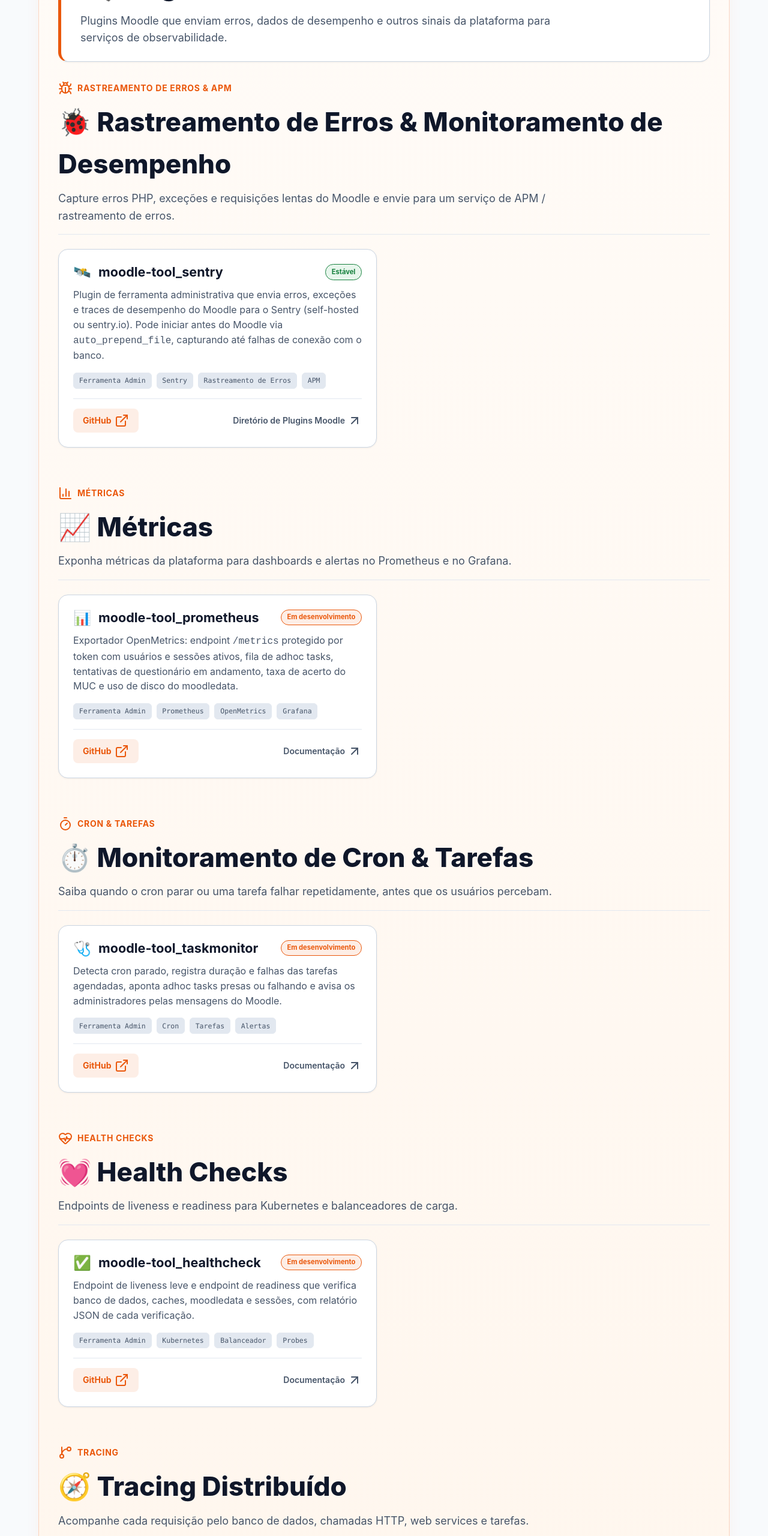
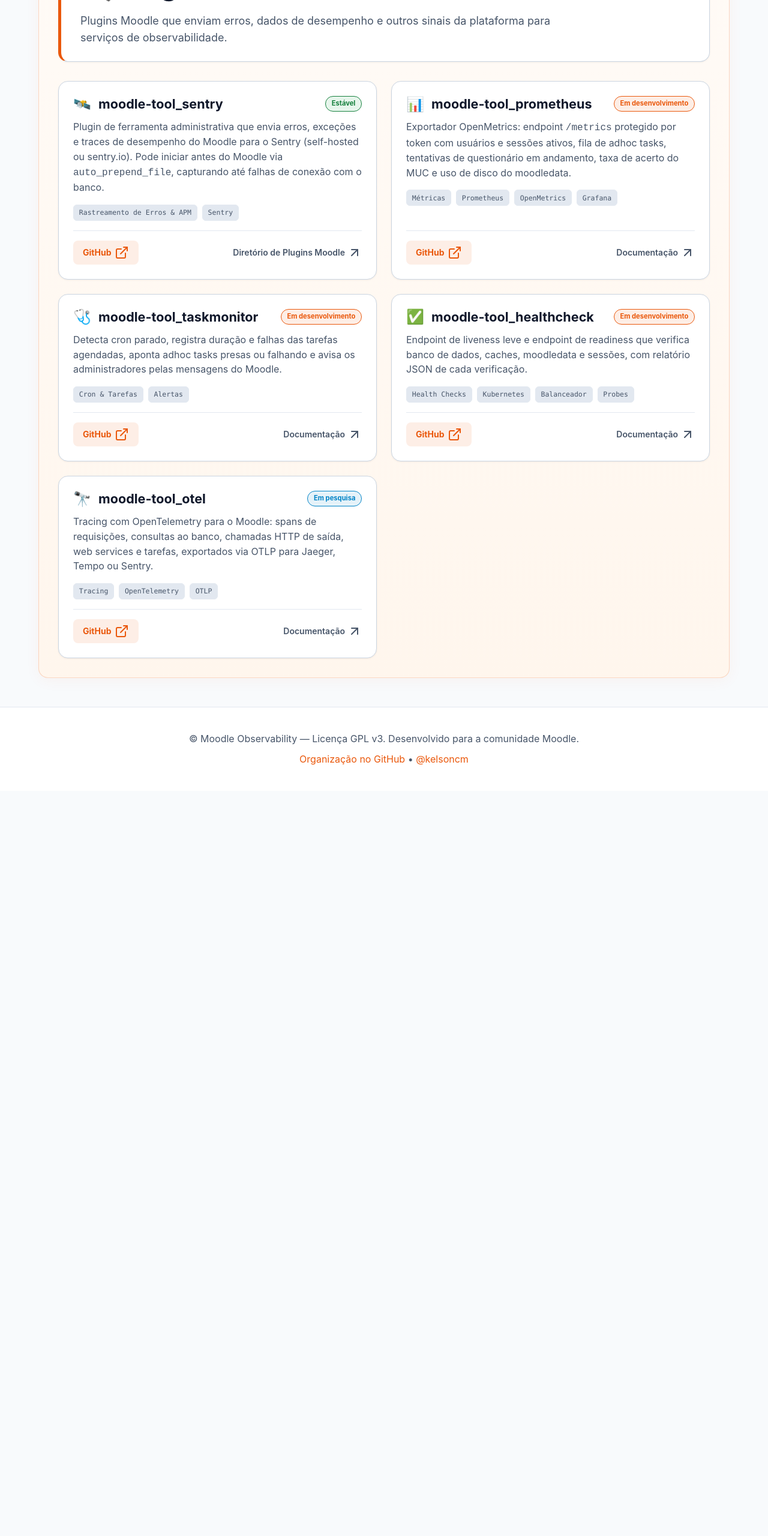
Before and after one commit to moodle-observability/moodle-observability.github.io, a plain HTML site: page pt-br/index.html in a window 1280 px wide. Shown: the part 860-3420 px from the top of the page at 60% size. After the commit the page ends 2178 px from the top, so only its background shows below. Drawn offline with nearby package versions, Linux system fonts and the light colour scheme; a web font is replaced by a local one.

Commit message:
docs(portal): [UPD] Remove as subcategorias e lista os plugins numa grade única
Motivo: cada categoria (erros/APM, métricas, cron e tarefas, health checks,
tracing) tinha um só plugin, o que deixava o portal longo, com um card por
linha e cabeçalhos repetitivos (moodle-observability/workspace#6).

Impacto: os 5 plugins aparecem numa grade única de 2 colunas nas versões en
e pt-br; a categoria passa a ser a primeira tag de cada card, no lugar da
tag "Admin Tool"/"Ferramenta Admin" (igual em todos), e tags já contidas na
categoria foram removidas. Busca, filtros e selos de status continuam iguais.

Arquivos/Mudanças realizada:
- en/index.html e pt-br/index.html: seções por categoria substituídas por
  uma grade única (.section-grid.plugins-grid).
- README.md: estrutura do portal atualizada.

```diff
--- a/pt-br/index.html
+++ b/pt-br/index.html
@@ -118,17 +118,7 @@
         </p>
       </div>
 
-      <!-- SECTION 1: ERROR TRACKING & APM -->
-      <section class="category-section" id="error-tracking" data-group="plugins">
-        <div class="section-intro">
-          <div class="section-badge"><i data-lucide="bug"></i> Rastreamento de Erros & APM</div>
-          <h2 class="section-title">🐞 Rastreamento de Erros & Monitoramento de Desempenho</h2>
-          <p class="section-desc">
-            Capture erros PHP, exceções e requisições lentas do Moodle e envie para um serviço de APM / rastreamento de erros.
-          </p>
-        </div>
-
-        <div class="section-grid">
+      <div class="section-grid plugins-grid">
           <article class="repo-card" data-search="moodle-tool_sentry tool sentry error tracking apm performance monitoring exceptions observability" data-group="plugins">
             <div>
               <div class="card-header">
@@ -142,10 +132,8 @@
                 Plugin de ferramenta administrativa que envia erros, exceções e traces de desempenho do Moodle para o Sentry (self-hosted ou sentry.io). Pode iniciar antes do Moodle via <code>auto_prepend_file</code>, capturando até falhas de conexão com o banco.
               </p>
               <div class="card-tags">
-                <span class="tag">Ferramenta Admin</span>
+                <span class="tag">Rastreamento de Erros & APM</span>
                 <span class="tag">Sentry</span>
-                <span class="tag">Rastreamento de Erros</span>
-                <span class="tag">APM</span>
               </div>
             </div>
             <div class="card-bottom">
@@ -157,20 +145,7 @@
               </a>
             </div>
           </article>
-        </div>
-      </section>
 
-      <!-- SECTION 2: METRICS -->
-      <section class="category-section" id="metrics" data-group="plugins">
-        <div class="section-intro">
-          <div class="section-badge"><i data-lucide="bar-chart-3"></i> Métricas</div>
-          <h2 class="section-title">📈 Métricas</h2>
-          <p class="section-desc">
-            Exponha métricas da plataforma para dashboards e alertas no Prometheus e no Grafana.
-          </p>
-        </div>
-
-        <div class="section-grid">
           <article class="repo-card" data-search="moodle-tool_prometheus tool prometheus openmetrics metrics grafana exporter active users tasks quiz cache disk" data-group="plugins">
             <div>
               <div class="card-header">
@@ -184,7 +159,7 @@
                 Exportador OpenMetrics: endpoint <code>/metrics</code> protegido por token com usuários e sessões ativos, fila de adhoc tasks, tentativas de questionário em andamento, taxa de acerto do MUC e uso de disco do moodledata.
               </p>
               <div class="card-tags">
-                <span class="tag">Ferramenta Admin</span>
+                <span class="tag">Métricas</span>
                 <span class="tag">Prometheus</span>
                 <span class="tag">OpenMetrics</span>
                 <span class="tag">Grafana</span>
@@ -199,20 +174,7 @@
               </a>
             </div>
           </article>
-        </div>
-      </section>
 
-      <!-- SECTION 3: CRON & TASKS -->
-      <section class="category-section" id="tasks" data-group="plugins">
-        <div class="section-intro">
-          <div class="section-badge"><i data-lucide="timer"></i> Cron & Tarefas</div>
-          <h2 class="section-title">⏱️ Monitoramento de Cron & Tarefas</h2>
-          <p class="section-desc">
-            Saiba quando o cron parar ou uma tarefa falhar repetidamente, antes que os usuários percebam.
-          </p>
-        </div>
-
-        <div class="section-grid">
           <article class="repo-card" data-search="moodle-tool_taskmonitor tool taskmonitor cron scheduled adhoc task monitor alerts failures report" data-group="plugins">
             <div>
               <div class="card-header">
@@ -226,9 +188,7 @@
                 Detecta cron parado, registra duração e falhas das tarefas agendadas, aponta adhoc tasks presas ou falhando e avisa os administradores pelas mensagens do Moodle.
               </p>
               <div class="card-tags">
-                <span class="tag">Ferramenta Admin</span>
-                <span class="tag">Cron</span>
-                <span class="tag">Tarefas</span>
+                <span class="tag">Cron & Tarefas</span>
                 <span class="tag">Alertas</span>
               </div>
             </div>
@@ -241,20 +201,7 @@
               </a>
             </div>
           </article>
-        </div>
-      </section>
 
-      <!-- SECTION 4: HEALTH CHECKS -->
-      <section class="category-section" id="health" data-group="plugins">
-        <div class="section-intro">
-          <div class="section-badge"><i data-lucide="heart-pulse"></i> Health Checks</div>
-          <h2 class="section-title">💓 Health Checks</h2>
-          <p class="section-desc">
-            Endpoints de liveness e readiness para Kubernetes e balanceadores de carga.
-          </p>
-        </div>
-
-        <div class="section-grid">
           <article class="repo-card" data-search="moodle-tool_healthcheck tool healthcheck liveness readiness kubernetes probe load balancer haproxy nginx redis" data-group="plugins">
             <div>
               <div class="card-header">
@@ -268,7 +215,7 @@
                 Endpoint de liveness leve e endpoint de readiness que verifica banco de dados, caches, moodledata e sessões, com relatório JSON de cada verificação.
               </p>
               <div class="card-tags">
-                <span class="tag">Ferramenta Admin</span>
+                <span class="tag">Health Checks</span>
                 <span class="tag">Kubernetes</span>
                 <span class="tag">Balanceador</span>
                 <span class="tag">Probes</span>
@@ -283,20 +230,7 @@
               </a>
             </div>
           </article>
-        </div>
-      </section>
 
-      <!-- SECTION 5: TRACING -->
-      <section class="category-section" id="tracing" data-group="plugins">
-        <div class="section-intro">
-          <div class="section-badge"><i data-lucide="git-branch"></i> Tracing</div>
-          <h2 class="section-title">🧭 Tracing Distribuído</h2>
-          <p class="section-desc">
-            Acompanhe cada requisição pelo banco de dados, chamadas HTTP, web services e tarefas.
-          </p>
-        </div>
-
-        <div class="section-grid">
           <article class="repo-card" data-search="moodle-tool_otel tool otel opentelemetry tracing spans otlp jaeger tempo sentry" data-group="plugins">
             <div>
               <div class="card-header">
@@ -310,10 +244,9 @@
                 Tracing com OpenTelemetry para o Moodle: spans de requisições, consultas ao banco, chamadas HTTP de saída, web services e tarefas, exportados via OTLP para Jaeger, Tempo ou Sentry.
               </p>
               <div class="card-tags">
-                <span class="tag">Ferramenta Admin</span>
+                <span class="tag">Tracing</span>
                 <span class="tag">OpenTelemetry</span>
                 <span class="tag">OTLP</span>
-                <span class="tag">Tracing</span>
               </div>
             </div>
             <div class="card-bottom">
@@ -325,8 +258,7 @@
               </a>
             </div>
           </article>
-        </div>
-      </section>
+      </div>
     </section>
   </main>
 
```
Also changed, not shown: en/index.html (+7 -75 lines), 1 other file.
